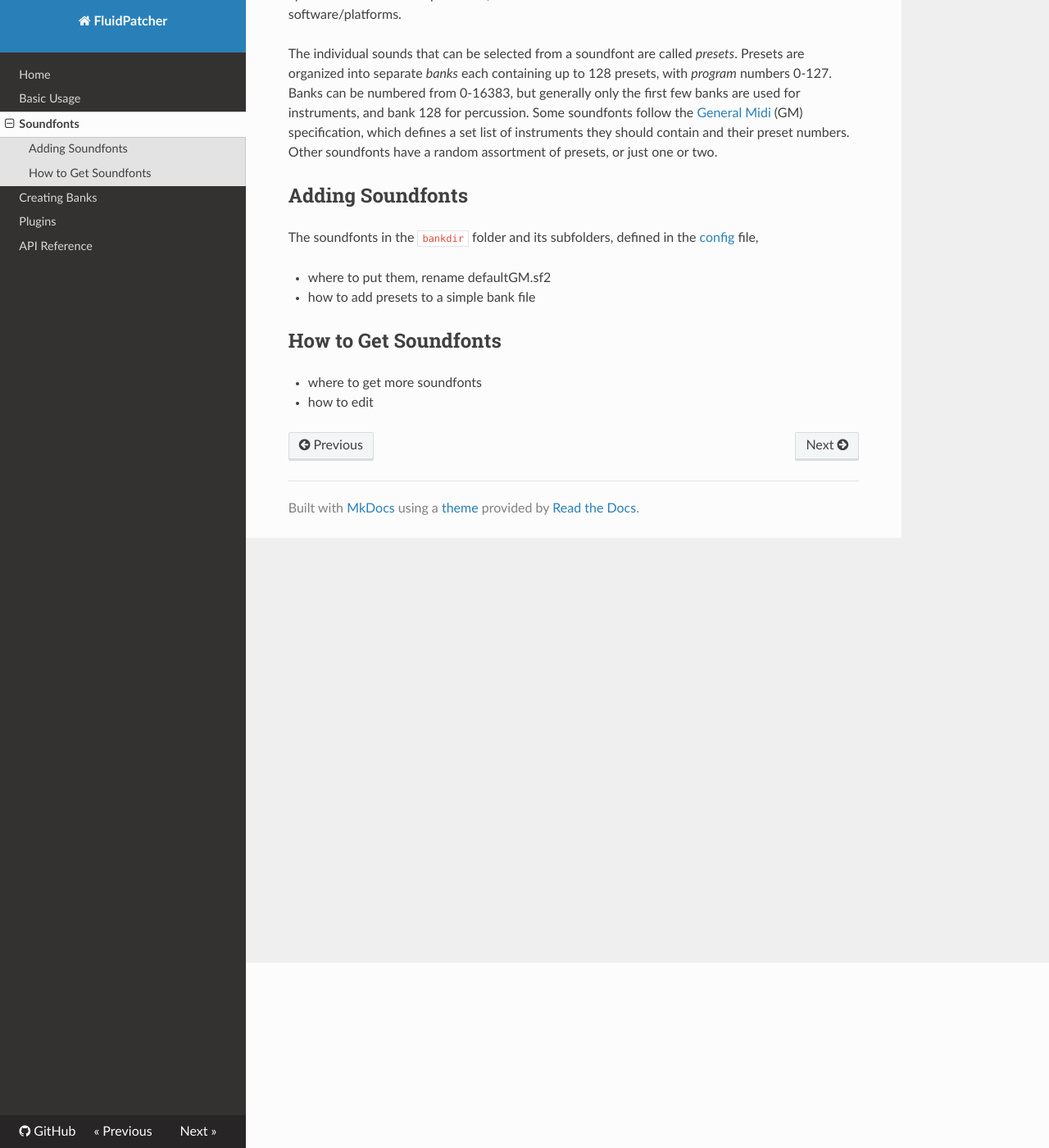
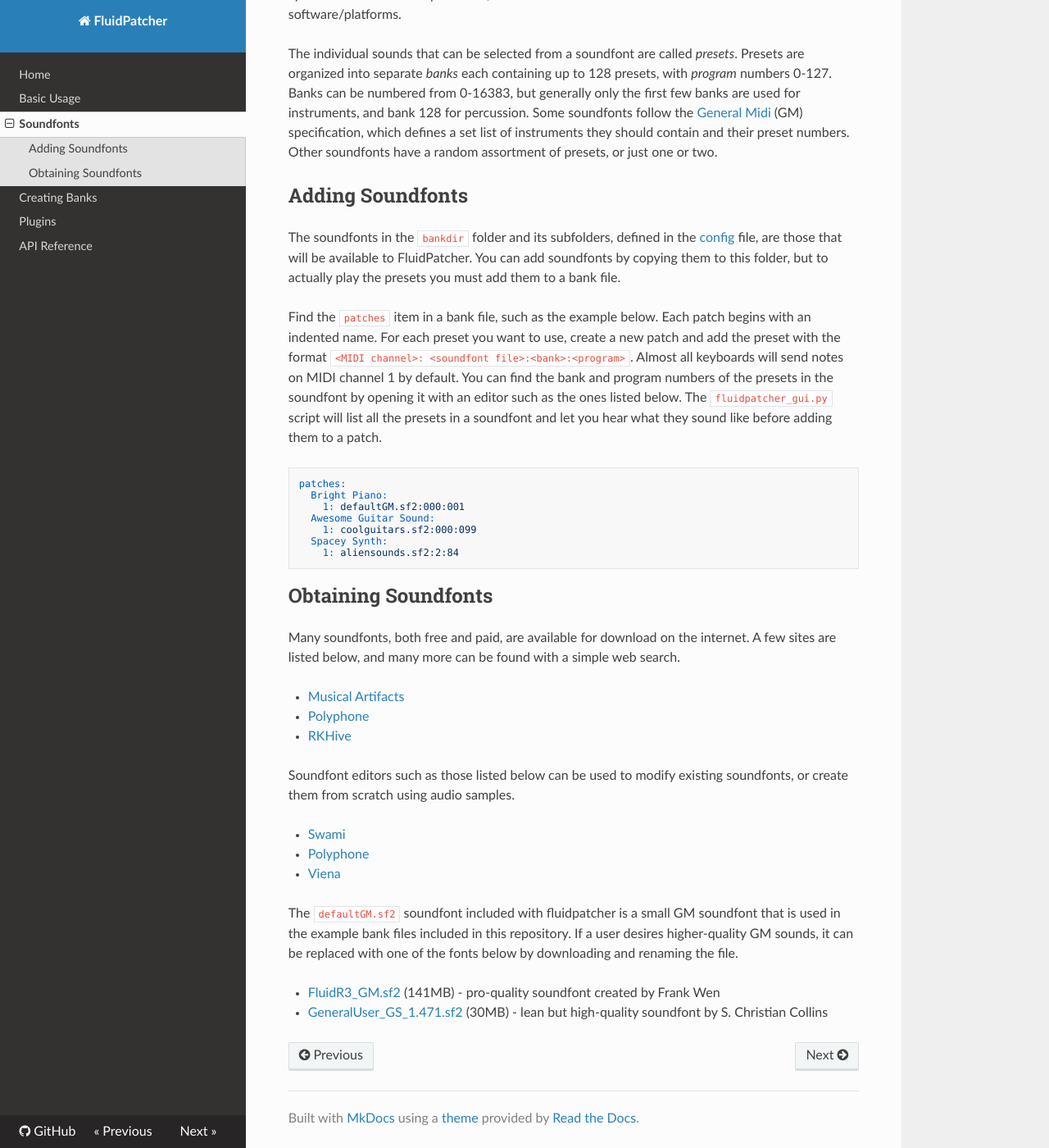
Before and after one commit to GeekFunkLabs/fluidpatcher, an MkDocs documentation site: the page built from docs/soundfonts.md, in a window 1280 px wide and 1400 px high, scrolled down 226 px. Shown: the whole window at 82% size. Built offline with MkDocs 1.6.1, drawn with Linux system fonts in a browser that asks for light colours; nearby versions of some CDN libraries.

Commit message:
Update soundfonts.md

````diff
--- a/docs/soundfonts.md
+++ b/docs/soundfonts.md
@@ -6,12 +6,35 @@
 
 ## Adding Soundfonts
 
-The soundfonts in the `bankdir` folder and its subfolders, defined in the [config](basic_usage/#config-files) file,
+The soundfonts in the `bankdir` folder and its subfolders, defined in the [config](basic_usage/#config-files) file, are those that will be available to FluidPatcher. You can add soundfonts by copying them to this folder, but to actually play the presets you must add them to a bank file.
 
-- where to put them, rename defaultGM.sf2
-- how to add presets to a simple bank file
+Find the `patches` item in a bank file, such as the example below. Each patch begins with an indented name. For each preset you want to use, create a new patch and add the preset with the format `<MIDI channel>: <soundfont file>:<bank>:<program>`. Almost all keyboards will send notes on MIDI channel 1 by default. You can find the bank and program numbers of the presets in the soundfont by opening it with an editor such as the ones listed below. The `fluidpatcher_gui.py` script will list all the presets in a soundfont and let you hear what they sound like before adding them to a patch.
 
-## How to Get Soundfonts
+```yaml
+patches:
+  Bright Piano:
+	1: defaultGM.sf2:000:001
+  Awesome Guitar Sound:
+    1: coolguitars.sf2:000:099
+  Spacey Synth:
+	1: aliensounds.sf2:2:84
+```
 
-- where to get more soundfonts
-- how to edit
+## Obtaining Soundfonts
+
+Many soundfonts, both free and paid, are available for download on the internet. A few sites are listed below, and many more can be found with a simple web search.
+
+* [Musical Artifacts](https://musical-artifacts.com/)
+* [Polyphone](https://www.polyphone-soundfonts.com/download-soundfonts)
+* [RKHive](https://rkhive.com/)
+
+Soundfont editors such as those listed below can be used to modify existing soundfonts, or create them from scratch using audio samples.
+
+* [Swami](http://www.swamiproject.org/)
+* [Polyphone](https://www.polyphone-soundfonts.com/)
+* [Viena](https://www.softpedia.com/get/Multimedia/Audio/Other-AUDIO-Tools/Viena.shtml)
+
+The `defaultGM.sf2` soundfont included with fluidpatcher is a small GM soundfont that is used in the example bank files included in this repository. If a user desires higher-quality GM sounds, it can be replaced with one of the fonts below by downloading and renaming the file.
+
+* [FluidR3_GM.sf2](https://archive.org/details/fluidr3-gm-gs) (141MB) - pro-quality soundfont created by Frank Wen
+* [GeneralUser_GS_1.471.sf2](https://schristiancollins.com/generaluser) (30MB) - lean but high-quality soundfont by S. Christian Collins
````
